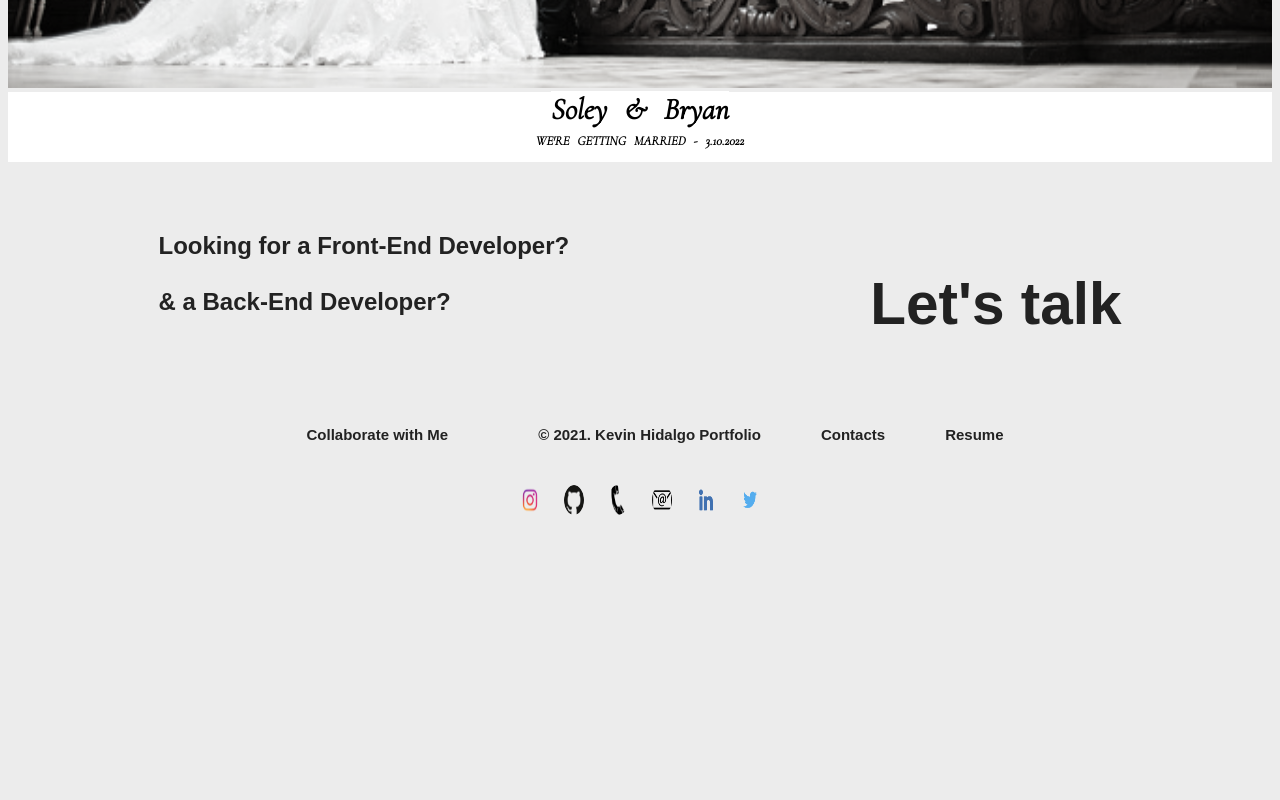
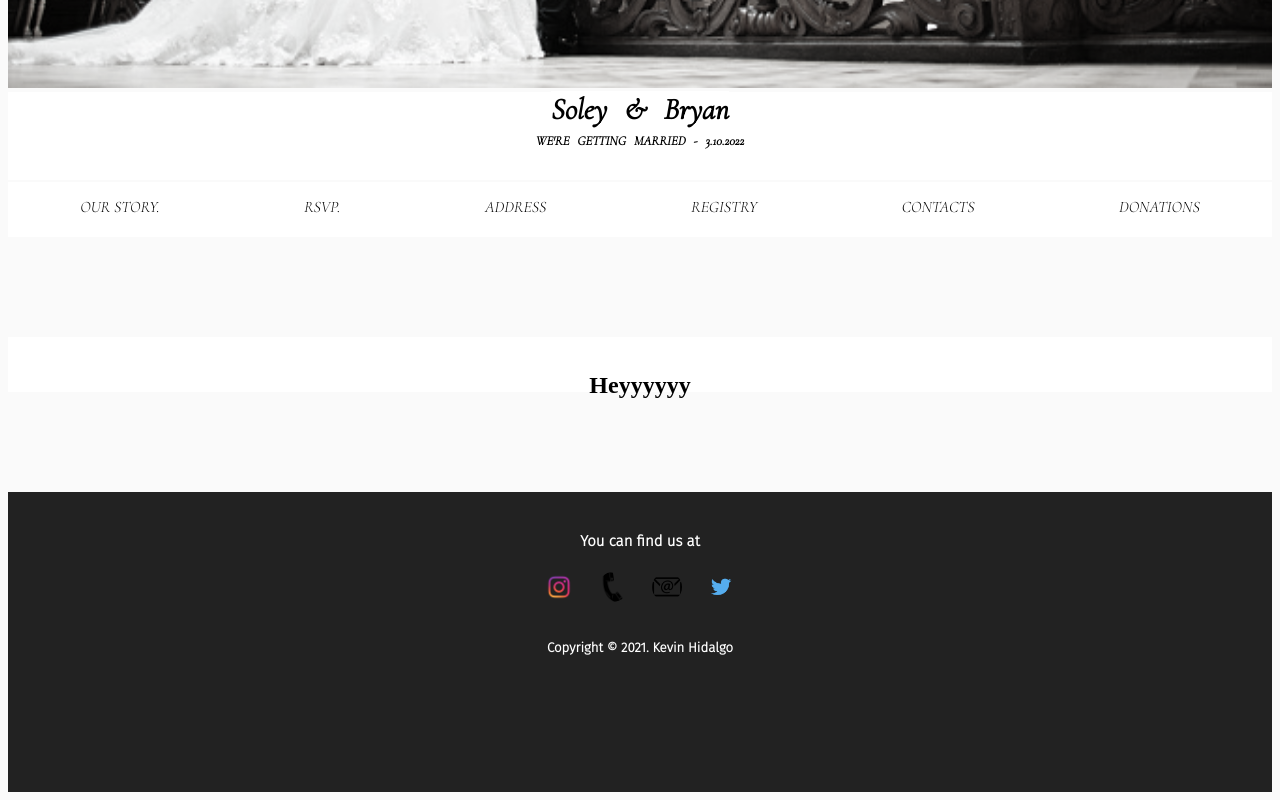
Before and after one commit to kevinrhidalgo/bandswed, a React (Create React App) app: page / in a window 1280 px wide. Shown: the part 470-1270 px from the top of the page. Before the commit the page ends 1056 px from the top, so only its background shows below. Built offline with nearby package versions, Linux system fonts and the light colour scheme.

Commit message:
cssing the webpage

```diff
--- a/public/index.html
+++ b/public/index.html
@@ -27,6 +27,9 @@
     <link rel="preconnect" href="https://fonts.googleapis.com">
 <link rel="preconnect" href="https://fonts.gstatic.com" crossorigin>
 <link href="https://fonts.googleapis.com/css2?family=Cormorant+Garamond:ital,wght@1,300&display=swap" rel="stylesheet">
+<link rel="preconnect" href="https://fonts.googleapis.com">
+<link rel="preconnect" href="https://fonts.gstatic.com" crossorigin>
+<link href="https://fonts.googleapis.com/css2?family=Fira+Sans:wght@300&display=swap" rel="stylesheet">
     <title>React App</title>
   </head>
   <body>
--- a/src/components/Footer/Footer.js
+++ b/src/components/Footer/Footer.js
@@ -1,79 +1,33 @@
 import React from "react"
 import "./style.css"
 import Ig from "./instagram.png"
-import Github from "./gitH.png"
 import Phone from "./phone.png"
 import Email from "./mailE.png"
-import Linkedin from "./linkedIn.png"
 import Twitter from "./twittwe.png"
 
 
-const footerBg={
-  backgroundColor:'white',
-  height:'200px',
-  display:'flex',
-  justifyContent:'center',
-  flexDirection:'column'
-}
-const footerInfo={
- color:'#222222',
- margin:'30px',
- fontSize:'15px',
- fontWeight:'bold',
- fontFamily: 'Encode Sans SC, sans-serif',
- textDecoration:'none'
-}
-const letsTalk={
-  textDecoration:'none',
-  color:'red',
-  fontSize:'50px',
-  color:'#222222'
-}
+
 const footerImg ={
-  width: 20,
+  width: 30,
   height: 30,
   borderRadius:'100%',
   margin: '12px',
   }
 
-
 function Footer() {
     return (
       <>
-         <div className='myFooter'>
 
-
-<nav style={footerBg} className="navbar navbar-expand  ">
-
-<div class='questionAsk'>
-  <h1>Looking for a Front-End Developer?
-    <br/>
-    <br/>
-   & a Back-End Developer?</h1>
-  <a style={letsTalk}  href="mailto:kevinrhidalgo@yahoo.com"><h3 >Let's talk</h3> </a>
+<div className="footer">
+  <h1>You can find us at</h1>
+  <div className="theContacts">
+  <a href="instagram.com"><img style={footerImg} src={Ig}/></a>
+  <a href="tel:646-285-5696"><img style={footerImg} src={Phone}/></a>
+  <a href="mailto:kevinrhidalgo@yahoo.com"><img style={footerImg} src={Email}/></a>
+  <a href="twitter.com"><img style={footerImg} src={Twitter}/></a>
   </div>
 
-
-  <div className="footerInfo">
-  <p style={footerInfo}><a style={footerInfo} href="mailto:kevinrhidalgo@yahoo.com">Collaborate with Me</a></p>
-
-  <p style={footerInfo}> © 2021. Kevin Hidalgo Portfolio</p>
-
-  <p style={footerInfo}>Contacts</p>
-
-    <h1 style={footerInfo} >Resume</h1>
-
-</div>
-
-<div className="contactList">
-   <a href="https://www.instagram.com/"><img style={footerImg} src={Ig}/></a>
-   <a href="https://github.com//kevinrhidalgo"><img style={footerImg} src={Github}/></a>
-    <a href="tel:646-285-5696"><img style={footerImg} src={Phone}/></a>
-    <a href="mailto:kevinrhidalgo@yahoo.com"><img style={footerImg} src={Email}/></a>
-    <a href="https://www.linkedin.com/in/kevinrhidalgo/"><img style={footerImg} src={Linkedin}/></a>
-    <a href="twitter.com"><img style={footerImg} src={Twitter}/></a>
-    </div>
-</nav>
+<h5> Copyright © 2021. Kevin Hidalgo </h5>
 </div>
       </>
     );
--- a/src/components/Footer/style.css
+++ b/src/components/Footer/style.css
@@ -1,69 +1,24 @@
-.myFooter{
-    margin-top: 10px;
-    margin-bottom: 140px;
-    background-color: #ececec;
-    bottom: 0;
-    }
-.footerInfo{
-    display: flex;
-    flex-direction: row;
-    justify-content: center;
-    background-color: #ececec;;
-    height: 800px;
-}
-@media only screen and (max-width: 700px) {
-  .footerInfo{
-  display: flex;
-  flex-direction: column;
-  }
+.footer{
+  background-color: #222222;
+  height: 300px;
+  font-family: 'Fira Sans', sans-serif;
 }
 
-
-.footerInfo a{
-text-decoration: none;
-}
-.footerInfo :hover{
-cursor: pointer;
-}
-.questionAsk{
-  background-color: #ececec;
-  color:#222222;
+.footer h1{
+  font-size: 15px;
+  color: white;
   display: flex;
-  justify-content: space-around;
-  font-family: 'Encode Sans SC', sans-serif;
-  padding-top: 50px;
-}
-@media only screen and (max-width: 700px) {
-.questionAsk {
-  font-size: 9px;
-  display: flex;
-  flex-direction: column;
-  margin-top: -300px;
-}
-}
-@media only screen and (max-width: 700px) {
-.questionAsk h1{
- margin-left: 110px;
-}
-}
-@media only screen and (max-width: 700px) {
-.questionAsk a{
- margin-left: 110px;
-}
+  justify-content: center;
+  padding-top: 40px;
 }
 
-.questionAsk a:hover{
-background-color:#bcd2e8;
-border-radius: 100%;
+.theContacts{
+ display: flex;
+ justify-content: center;
+}
 
+.footer h5{
+  display: flex;
+  justify-content: center;
+  color: white;
 }
-.contactList{
-display: flex;
-justify-content: center;
-background-color: #ececec;
-}
-.contactList a:hover{
-background-color:#bcd2e8;
-border-radius: 100%;
-
-}
--- a/src/components/Main/style.css
+++ b/src/components/Main/style.css
@@ -1,5 +1,5 @@
 body{
-    background-color: #ececec;;
+    background-color: #fafafa;;
 }
 
 
--- a/src/components/Nav/Nav.js
+++ b/src/components/Nav/Nav.js
@@ -1,10 +1,24 @@
 import React from "react"
+import "./style.css"
 
 function Nav() {
     return (
-      <div>
-        <h2>This is my Nav bar section</h2>
+      <>
+      <div className="navSection">
+      <div className="navLink">OUR STORY.</div>
+      <div className="navLink">RSVP.</div>
+      <div className="navLink">ADDRESS</div>
+      <div className="navLink">REGISTRY</div>
+      <div className="navLink">CONTACTS</div>
+      <div className="navLink">DONATIONS</div>
       </div>
+
+      <div className="navSection">
+        <h2>Heyyyyyy</h2>
+        </div>
+
+
+      </>
     );
   }
 
--- /dev/null
+++ b/src/components/Nav/style.css
@@ -0,0 +1,17 @@
+.navSection{
+    background-color: white;
+    margin-bottom: 100px;
+    margin-top: 2px;
+    height: 40px;
+    display: flex;
+    flex-direction: row;
+    justify-content: space-around;
+    padding-top: 15px;
+}
+
+.navLink{
+    font-family: 'Cormorant Garamond', serif;
+    display: flex;
+
+
+}
```
Also changed, not shown: src/components/Footer/gitH.png (deleted), src/components/Footer/linkedIn.png (deleted).
